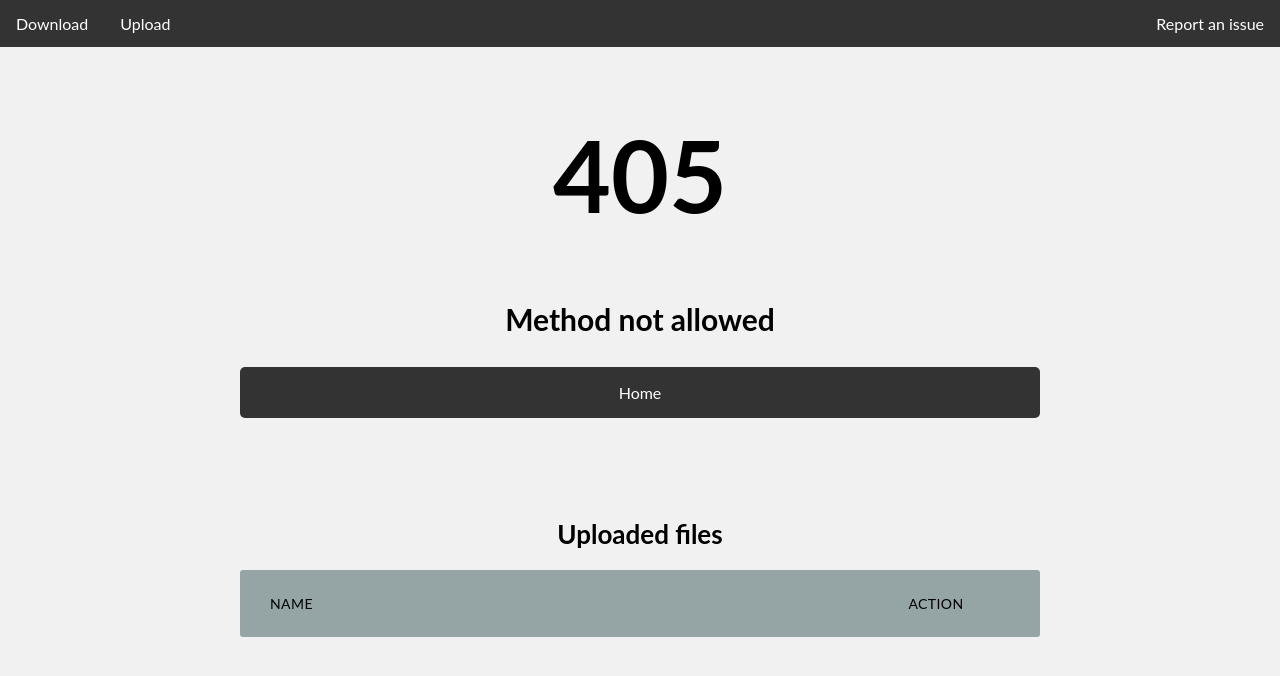
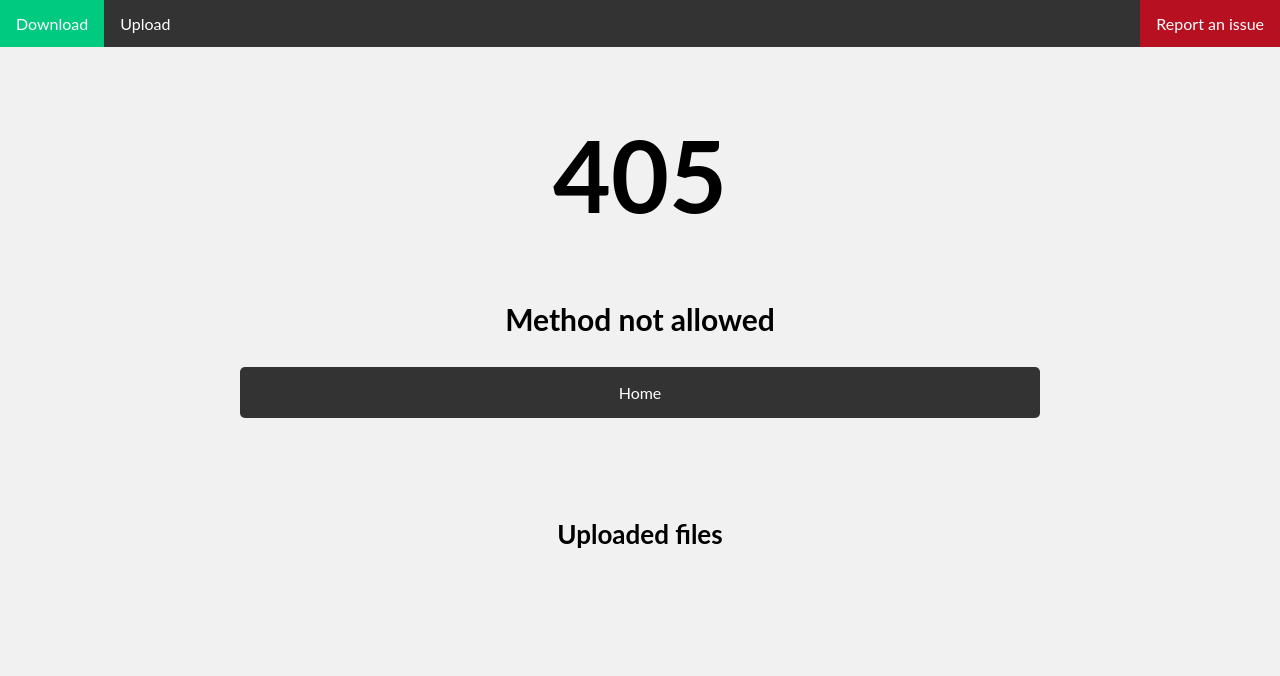
Before and after one commit to LookiMan/PIPE, a Flask app: template app/templates/exceptions/405.html in a window 1280 px wide. Shown: the top 676 px of the page. Run offline with Flask 3, Linux system fonts and the light colour scheme; the template is opened without the code that fills it, so the values that code supplies are empty; style sheets or scripts are compiled from the project's sources; parts of the project's set-up code (start-up, migrations or seed data) failed here and were passed over.

Commit message:
Improved styles

```diff
--- a/app/static/assets/js/pages/download.js
+++ b/app/static/assets/js/pages/download.js
@@ -36,5 +36,5 @@ $(document).ready(function () {
         }
     });
 
-    $('#download-item').addClass('active');
+    $('#download-item').closest('li').addClass('active');
 });
--- a/app/static/assets/js/pages/upload.js
+++ b/app/static/assets/js/pages/upload.js
@@ -35,5 +35,5 @@ $(document).ready(function () {
         });
     });
 
-    $('#upload-item').addClass('active');
+    $('#upload-item').closest('li').addClass('active');
 });
--- /dev/null
+++ b/app/static/assets/scss/common.scss
@@ -0,0 +1,32 @@
+@import "./constants.scss";
+
+
+html, body {
+    margin: 0;
+    padding: 0;
+    background-color: $background-color;
+    font-family: 'lato', sans-serif;
+}
+
+.d-none {
+    display: none;
+}
+
+.text-center {
+    text-align: center;
+}
+
+.error-code {
+    font-size: 100px;
+}
+
+.error-text {
+    font-size: 30px;
+}
+
+.container {
+    width: 80%;
+    max-width: 800px;
+    margin-right: auto;
+    margin-left: auto;
+}
--- a/app/static/assets/scss/components/button.scss
+++ b/app/static/assets/scss/components/button.scss
@@ -4,7 +4,7 @@
 .btn {
     display: block;
     width: 100%;
-    background-color: $gray;
+    background-color: $dark-gray;
     color: $white;
     font-size: 16px;
     padding: 16px 30px;
--- a/app/static/assets/scss/components/navbar.scss
+++ b/app/static/assets/scss/components/navbar.scss
@@ -6,20 +6,25 @@ ul.horizontal {
     margin: 0px;
     padding: 0px;
     overflow: hidden;
-    background-color: $gray;
+    background-color: $dark-gray;
 
     li {
         float: left;
+        text-align: center;
+        padding: 14px 16px;
 
-        a {
-            display: inline-block;
-            color: $white;
-            text-align: center;
-            padding: 14px 16px;
-            text-decoration: none;
+        &.issue {
+            float: right;
+            background-color: $issue-color-bg;
 
-            @include media("max", "sm") {
-                font-size: 12px;
+            &:hover {
+                background-color: $issue-color-bg-hover;
+            }
+        }
+
+        &.tab {
+            &:hover {
+                background-color: $light-green;
             }
 
             &.active {
@@ -30,5 +35,14 @@ ul.horizontal {
                 background-color: $hover-green;
             }
         }
+
+        a {
+            color: $white;
+            text-decoration: none;
+
+            @include media("max", "sm") {
+                font-size: 12px;
+            }
+        }
     }
 }
--- a/app/static/assets/scss/components/table.scss
+++ b/app/static/assets/scss/components/table.scss
@@ -79,7 +79,7 @@
             transition: 0.15s ease-in-out;
 
             &:hover {
-                background-color: $gray;
+                background-color: $dark-gray;
                 color: white;
             }
 
--- a/app/static/assets/scss/constants.scss
+++ b/app/static/assets/scss/constants.scss
@@ -4,9 +4,13 @@ $background-color: #f1f1f1;
 $white: #fff;
 $black: #000;
 $light-gray: #E4E4E4;
-$gray: #333;
+$dark-gray: #333;
+$light-green: #00ca80;
 $green: #04AA6D;
 $hover-green: #038857;
+
+$issue-color-bg: #B71121;
+$issue-color-bg-hover: #880915;
 
 $sizes: (
     "xs":320px,
@@ -21,7 +25,7 @@ $sizes: (
 
     @each $size,
     $resolution in $sizes {
-        @if $media ==$size {
+        @if $media == $size {
             @media only screen and (#{$minmax}-width: $resolution) {
                 @content;
             }
--- a/app/static/assets/scss/style.scss
+++ b/app/static/assets/scss/style.scss
@@ -2,34 +2,4 @@
 @import "./components/button.scss";
 @import "./components/file-input.scss";
 @import "./components/table.scss";
-
-
-html, body {
-    margin: 0;
-    padding: 0;
-    background-color: $background-color;
-    font-family: 'lato', sans-serif;
-}
-
-.d-none {
-    display: none;
-}
-
-.text-center {
-    text-align: center;
-}
-
-.error-code {
-    font-size: 100px;
-}
-
-.error-text {
-    font-size: 30px;
-}
-
-.container {
-    width: 80%;
-    max-width: 800px;
-    margin-right: auto;
-    margin-left: auto;
-}
+@import "./common.scss";
--- a/app/templates/components/navbar.html
+++ b/app/templates/components/navbar.html
@@ -1,8 +1,8 @@
 
 <ul class="horizontal">
-    <li><a id="download-item" href="{{ url_for('download_view') }}">Download</a></li>
-    <li><a id="upload-item" href="{{ url_for('upload_view') }}">Upload</a></li>
-    <li class="rightli" style="float:right">
+    <li class="tab"><a id="download-item" href="{{ url_for('download_view') }}">Download</a></li>
+    <li class="tab"><a id="upload-item" href="{{ url_for('upload_view') }}">Upload</a></li>
+    <li class="issue">
         <a target="_blank" href="https://github.com/LookiMan/PIPE/issues">Report an issue</a>
     </li>
 </ul>
--- a/app/templates/components/table.html
+++ b/app/templates/components/table.html
@@ -1,11 +1,7 @@
 <div class="container">
     <div class="table">
-        <h2>Uploaded files</h2>
+        <h2 class="table-title">Uploaded files</h2>
         <ul class="responsive-body">
-        <li class="table-header">
-            <div class="col col-1">Name</div>
-            <div class="col col-2">Action</div>
-        </li>
         </ul>
     </div>
 </div>
```
